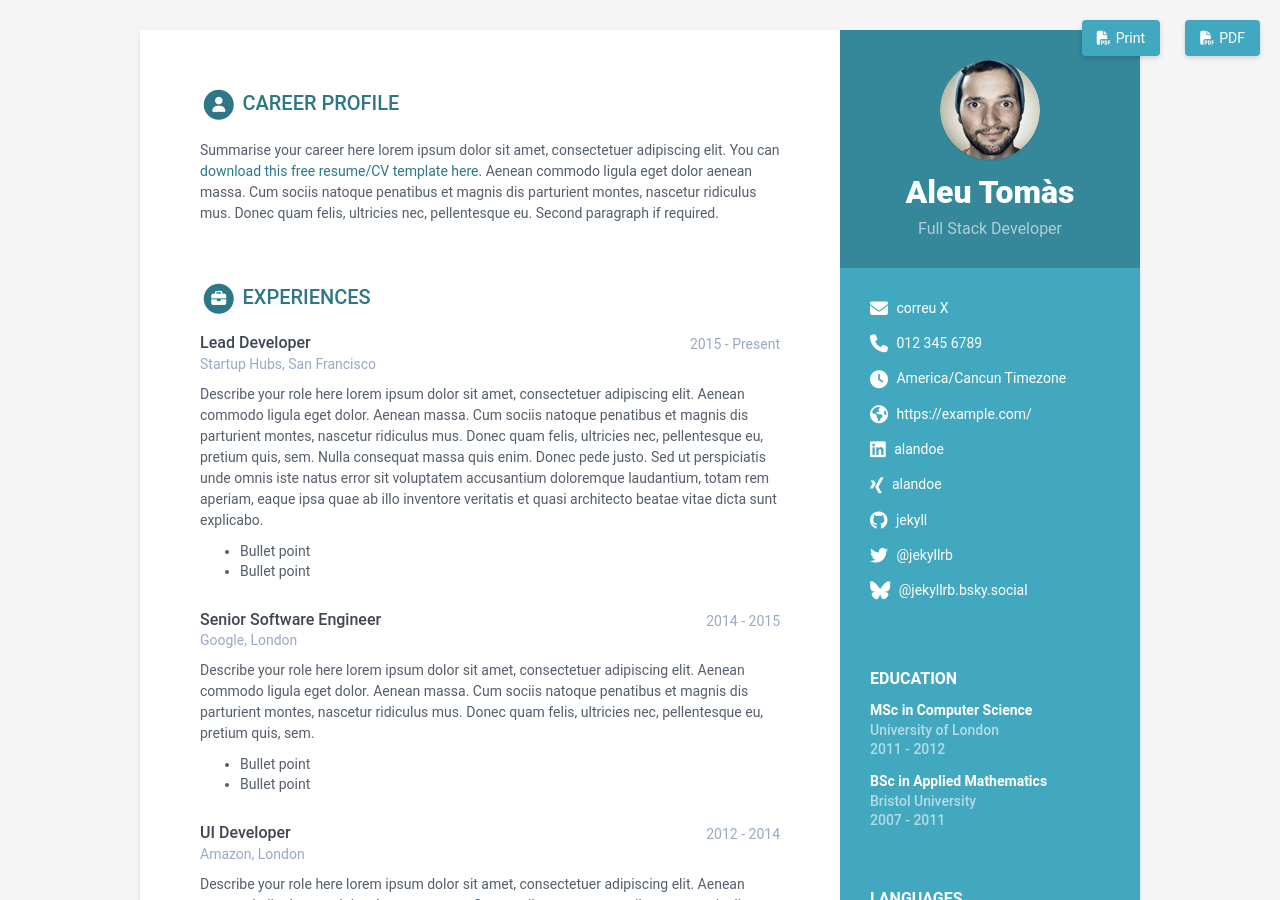
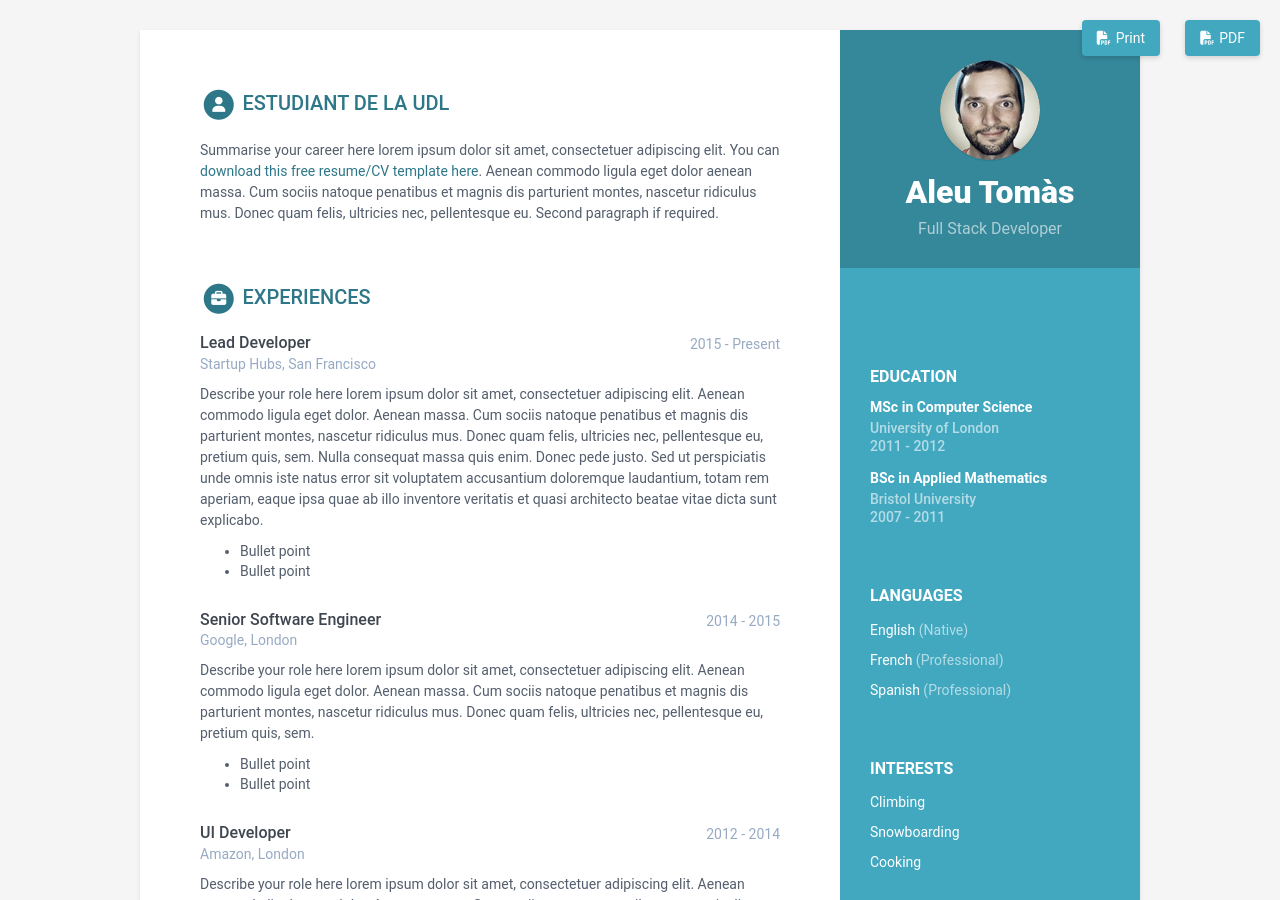
Before and after one commit to Aleutomas/CV, a Jekyll site: the page built from index.html, in a window 1280 px wide and 900 px high. Built offline with Jekyll 4.4.1, drawn with Linux system fonts in a browser that asks for light colours.

Commit message:
Update data.yml

```diff
--- a/_data/data.yml
+++ b/_data/data.yml
@@ -13,26 +13,11 @@ sidebar:
   avatar: profile.png #place a 100x100 picture inside /assets/images/ folder and provide the name of the file below
 
   # Sidebar links
-  email: correu X
-  phone: 012 345 6789
-  timezone: America/Cancun # Enter your timezone, e.g., America/Havana, Africa/Casablanca, America/North_Dakota/Center
-  citizenship:
-  website: https://example.com/ # Include the full website URL, including "http://" or "https://".
-  linkedin: alandoe
-  xing: alandoe
-  github: jekyll
-  telegram: # add your nickname without '@' sign
-  gitlab:
-  bitbucket:
-  bluesky: '@jekyllrb.bsky.social' # Specify your full Bluesky handle
-  twitter: '@jekyllrb'
-  stack-overflow: # Number/Username, e.g. 123456/alandoe
-  codewars:
-  goodreads: # Number-Username, e.g. 123456-alandoe
-  mastodon: # Please include your full Mastodon link here.
-  hackerrank: # Please provide your HackerRank username.
-  leetcode: # Please provide your LeetCode username.
-  pdf: # Add a PDF link here if you want to include a PDF custom version in your resume.
+
+
+
+
+
 
   languages:
     title: Languages
@@ -62,7 +47,7 @@ sidebar:
 
 
 career-profile:
-  title: Career Profile
+  title: ESTUDIANT DE LA UDL
   summary: |
     Summarise your career here lorem ipsum dolor sit amet, consectetuer
     adipiscing elit. You can [download this free resume/CV template here]().
```
